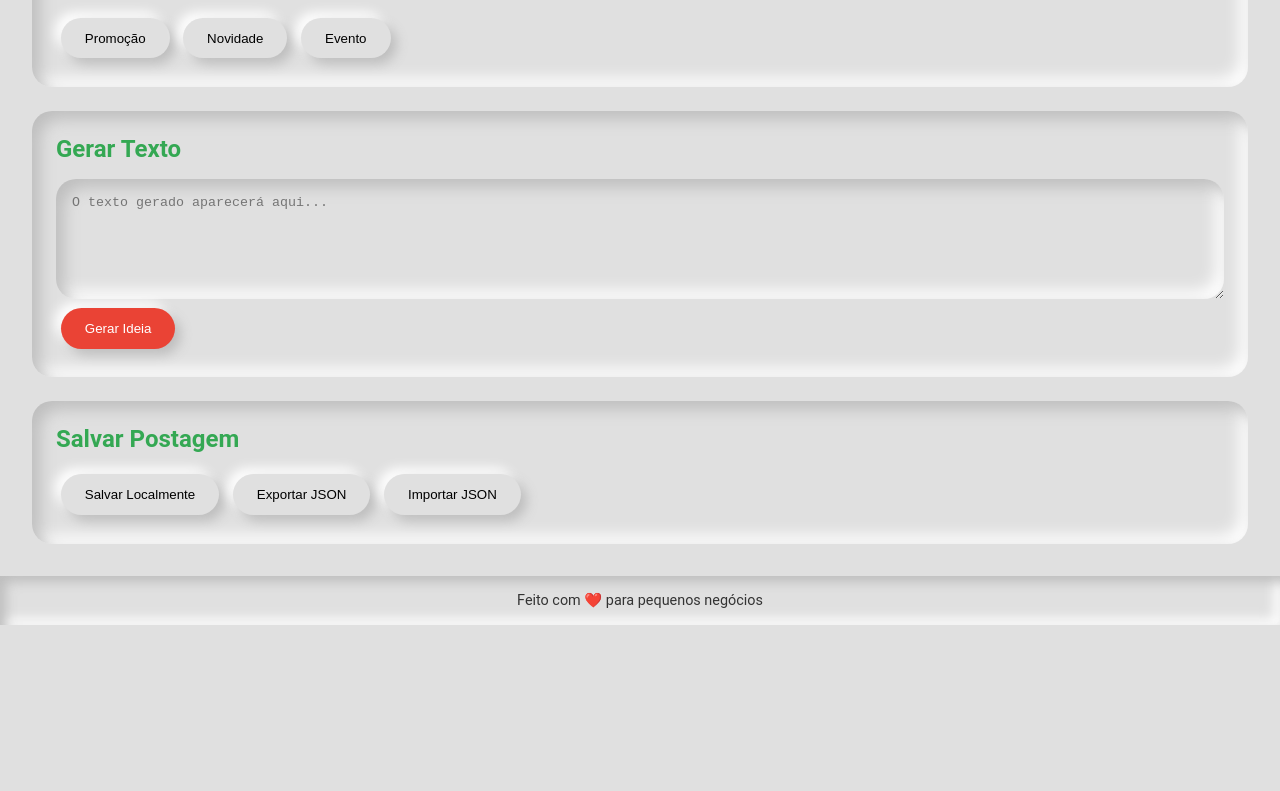
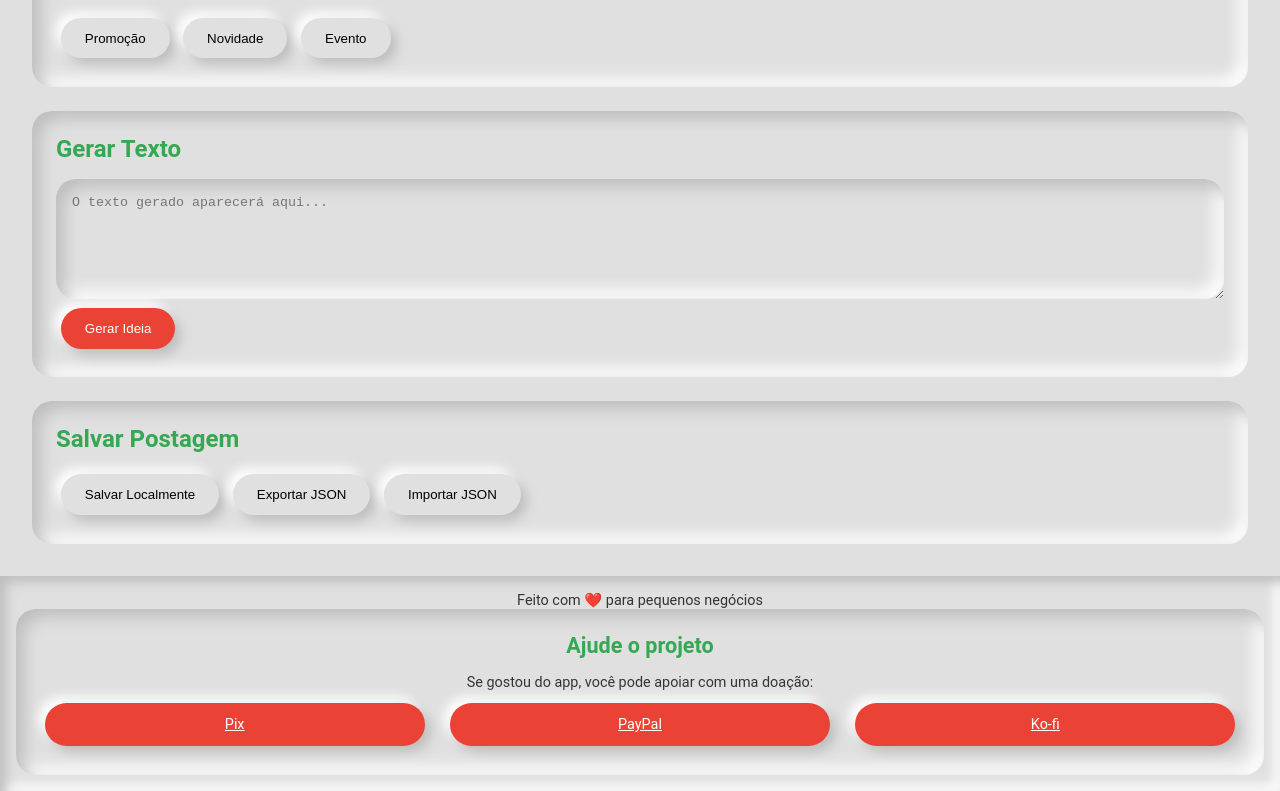
Before and after one commit to zapyclick/google-maps-na-mao, a plain HTML site: page index.html in a window 1280 px wide. Shown: the part 361-1152 px from the top of the page. Before the commit the page ends 986 px from the top, so only its background shows below. Drawn offline with Linux system fonts and the light colour scheme.

Commit message:
Adiciona seção de doações

```diff
--- a/app.js
+++ b/app.js
@@ -108,3 +108,14 @@ importInput.addEventListener("change", (e) => {
   };
   reader.readAsText(file);
 });
+// Contador de cliques nas doações
+const donationButtons = document.querySelectorAll(".donation-buttons .btn");
+
+donationButtons.forEach(btn => {
+  btn.addEventListener("click", () => {
+    let count = localStorage.getItem("donationClicks") || 0;
+    count = parseInt(count) + 1;
+    localStorage.setItem("donationClicks", count);
+    console.log(`Botões de doação clicados: ${count} vezes`);
+  });
+});
--- a/index.html
+++ b/index.html
@@ -49,6 +49,17 @@
 
   <footer class="footer">
     <p>Feito com ❤️ para pequenos negócios</p>
+    <!-- Seção de Doação -->
+<section class="card">
+  <h2>Ajude o projeto</h2>
+  <p>Se gostou do app, você pode apoiar com uma doação:</p>
+  <div class="donation-buttons">
+    <a href="LINK_DO_PIX" target="_blank" class="btn contrast">Pix</a>
+    <a href="LINK_PAYPAL" target="_blank" class="btn contrast">PayPal</a>
+    <a href="LINK_KOFI" target="_blank" class="btn contrast">Ko-fi</a>
+  </div>
+</section>
+
   </footer>
 
   <script src="app.js"></script>
--- a/styles.css
+++ b/styles.css
@@ -111,3 +111,14 @@ textarea {
   box-shadow: inset 6px 6px 12px #bebebe,
               inset -6px -6px 12px #ffffff;
 }
+.donation-buttons {
+  display: flex;
+  gap: 1rem;
+  flex-wrap: wrap;
+  margin-top: 0.5rem;
+}
+
+.donation-buttons .btn {
+  flex: 1;
+  text-align: center;
+}
```
